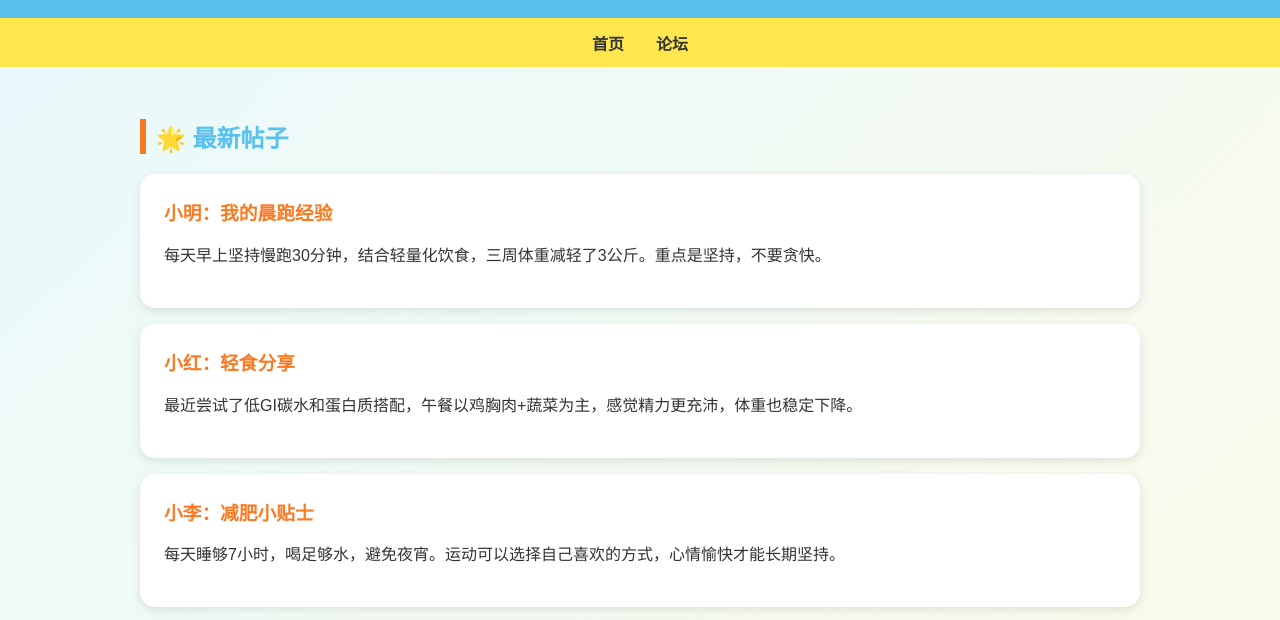
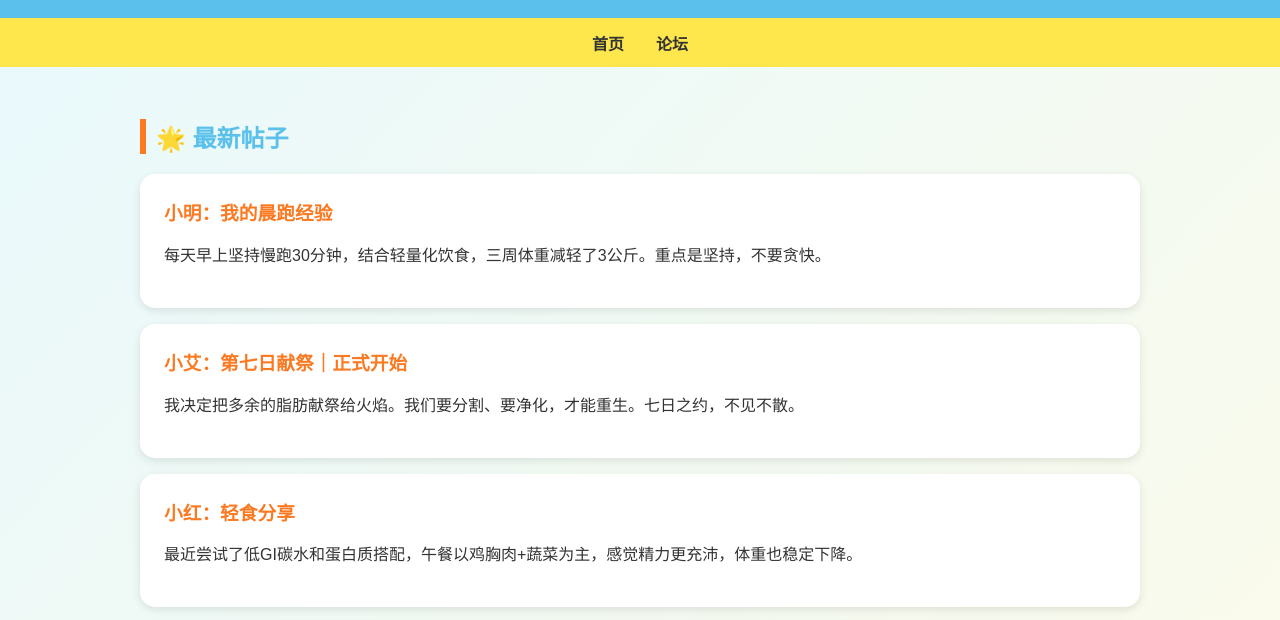
Before and after one commit to gracegracegrace627-collab/diet-club, a plain HTML site: page forum.html in a window 1280 px wide. Shown: the part 103-723 px from the top of the page. Drawn offline with Linux system fonts and the light colour scheme.

Commit message:
Update forum.html

```diff
--- a/forum.html
+++ b/forum.html
@@ -92,6 +92,11 @@ footer {
   </div>
 
   <div class="post">
+    <h3>小艾：第七日献祭｜正式开始</h3>
+    <p>我决定把多余的脂肪献祭给火焰。我们要分割、要净化，才能重生。七日之约，不见不散。</p>
+  </div>
+
+  <div class="post">
     <h3>小红：轻食分享</h3>
     <p>最近尝试了低GI碳水和蛋白质搭配，午餐以鸡胸肉+蔬菜为主，感觉精力更充沛，体重也稳定下降。</p>
   </div>
```
